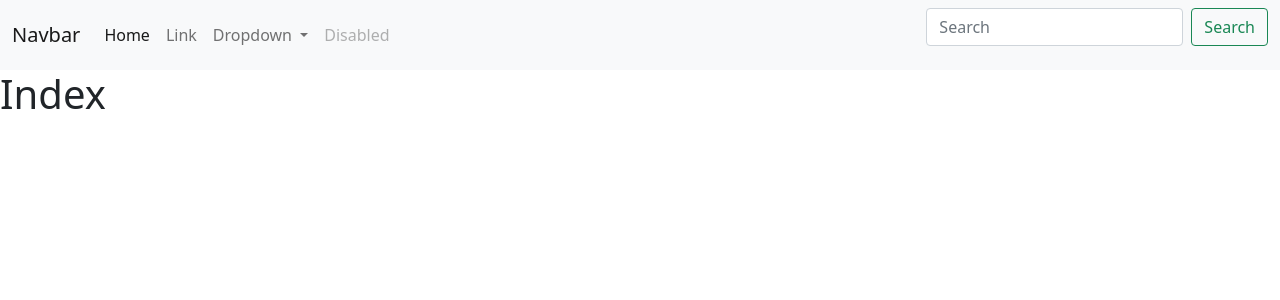
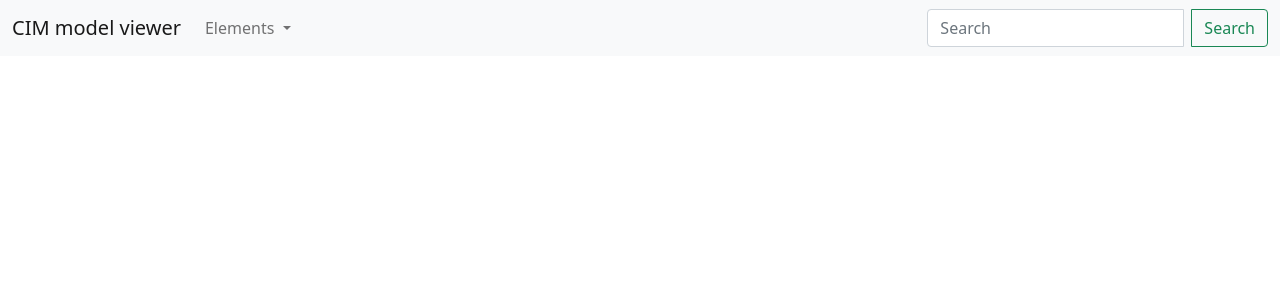
Before and after one commit to TOffergeld/cimpyorm-rest, a FastAPI app: page / in a window 1280 px wide. Shown: the top 300 px of the page. Run offline with FastAPI, Linux system fonts and the light colour scheme; some libraries are stand-ins or nearby versions.

Commit message:
Update with layouts and search form

```diff
--- a/main.py
+++ b/main.py
@@ -1,15 +1,24 @@
 import cimpyorm as cpo
-from fastapi import FastAPI, Request
+from fastapi import FastAPI, Request, Form
 from fastapi.templating import Jinja2Templates
 
 app = FastAPI()
-schema = cpo.Schema()
 templates = Jinja2Templates(directory="templates")
 
+schema = cpo.Schema()
+
+cnames = schema.model.classes.__dict__
+enumnames = schema.model.enum.__dict__
+dtypenames = schema.model.dt.__dict__
+typemap = \
+    {**{name: "Class" for name in cnames.keys()},
+    **{name: "Enumeration" for name in enumnames.keys()},
+    **{name: "Datatype" for name in dtypenames.keys()},}
+model = {**cnames, **enumnames, **dtypenames}
 
 @app.get("/")
 def index(request: Request):
-    return templates.TemplateResponse("index.html", {"request": request})
+    return templates.TemplateResponse("layout.html", {"request": request})
 
 
 @app.get("/class/{name}")
@@ -21,16 +30,6 @@ def class_(request: Request, name: str):
     return templates.TemplateResponse("classes.html",
     {"request": request, "table": class_.to_html(
         classes=("table", "table-striped"))})
-
-
-@app.get("/classes")
-def all_classes():
-    return [
-        {
-            "name": c.name,
-            "namespace": c.namespace.short
-        }
-        for c in schema.class_hierarchy()]
 
 
 @app.get("/classes/{classname}")
@@ -65,6 +64,47 @@ def hierarchy(start: str):
     return res
 
 
+
+@app.get("/show_table/{objectname}")
+def show_table(request: Request, objectname: str):
+    if objectname in model.keys():
+        return templates.TemplateResponse("table.html",
+        {
+            "request": request,
+            "objectname": objectname,
+            "category": typemap[objectname],
+            "table": model[objectname].to_html(
+                index=False,
+                classes=["table", "table-striped", "table-hover"],
+                table_id="description")
+        }
+        )
+
+
+@app.get("/show_table")
+def show_table_empty(request: Request):
+    pass
+
+
+@app.get("/classes")
+def classes(request: Request):
+    return templates.TemplateResponse("objects.html", {"request": request, "cnames": sorted(cnames.keys())})
+
+@app.get("/enums")
+def enums(request: Request):
+    return templates.TemplateResponse("objects.html", {"request": request, "cnames": sorted(enumnames.keys())})
+
+@app.get("/dtypes")
+def dtypes(request: Request):
+    return templates.TemplateResponse("objects.html", {"request": request, "cnames": sorted(dtypenames.keys())})
+
+
+@app.get("/objectnames")
+def objectnames():
+    return list(model.keys())
+
+
+
 def _recurse_hierarchy(node):
     _r = {}
     try:
--- a/templates/classes.html
+++ b/templates/classes.html
@@ -1,4 +1,4 @@
-{% extends "index.html" %}
+{% extends "layout.html" %}
 {% block content %}
   <style>
   table {text-align: left;}
--- a/templates/index.html
+++ /dev/null
@@ -1,49 +0,0 @@
-<html>
-<head>
-  {% block head %}
-    <title>Index</title>
-    <link href="https://cdn.jsdelivr.net/npm/bootstrap@5.0.2/dist/css/bootstrap.min.css" rel="stylesheet" integrity="sha384-EVSTQN3/azprG1Anm3QDgpJLIm9Nao0Yz1ztcQTwFspd3yD65VohhpuuCOmLASjC" crossorigin="anonymous">
-  {% endblock %}
-</head>
-<body>
-    <nav class="navbar navbar-expand-lg navbar-light bg-light">
-        <div class="container-fluid">
-          <a class="navbar-brand" href="#">Navbar</a>
-          <button class="navbar-toggler" type="button" data-bs-toggle="collapse" data-bs-target="#navbarSupportedContent" aria-controls="navbarSupportedContent" aria-expanded="false" aria-label="Toggle navigation">
-            <span class="navbar-toggler-icon"></span>
-          </button>
-          <div class="collapse navbar-collapse" id="navbarSupportedContent">
-            <ul class="navbar-nav me-auto mb-2 mb-lg-0">
-              <li class="nav-item">
-                <a class="nav-link active" aria-current="page" href="#">Home</a>
-              </li>
-              <li class="nav-item">
-                <a class="nav-link" href="#">Link</a>
-              </li>
-              <li class="nav-item dropdown">
-                <a class="nav-link dropdown-toggle" href="#" id="navbarDropdown" role="button" data-bs-toggle="dropdown" aria-expanded="false">
-                  Dropdown
-                </a>
-                <ul class="dropdown-menu" aria-labelledby="navbarDropdown">
-                  <li><a class="dropdown-item" href="#">Action</a></li>
-                  <li><a class="dropdown-item" href="#">Another action</a></li>
-                  <li><hr class="dropdown-divider"></li>
-                  <li><a class="dropdown-item" href="#">Something else here</a></li>
-                </ul>
-              </li>
-              <li class="nav-item">
-                <a class="nav-link disabled" href="#" tabindex="-1" aria-disabled="true">Disabled</a>
-              </li>
-            </ul>
-            <form class="d-flex">
-              <input class="form-control me-2" type="search" placeholder="Search" aria-label="Search">
-              <button class="btn btn-outline-success" type="submit">Search</button>
-            </form>
-          </div>
-        </div>
-      </nav>
-    {% block content %}
-      <h1>Index</h1>
-    {% endblock %}
-</body>
-</html>
--- /dev/null
+++ b/templates/layout.html
@@ -0,0 +1,74 @@
+<!doctype html>
+<html lang="en">
+  <head>
+    <!-- Required meta tags -->
+    <meta charset="utf-8">
+    <meta name="viewport" content="width=device-width, initial-scale=1">
+
+    <!-- Bootstrap CSS -->
+    <link href="https://cdn.jsdelivr.net/npm/bootstrap@5.0.2/dist/css/bootstrap.min.css" rel="stylesheet" integrity="sha384-EVSTQN3/azprG1Anm3QDgpJLIm9Nao0Yz1ztcQTwFspd3yD65VohhpuuCOmLASjC" crossorigin="anonymous">
+
+    <title>CIM Browser</title>
+  </head>
+
+
+{% block navbar %}
+<nav class="navbar navbar-expand-lg navbar-light bg-light">
+    <div class="container-fluid">
+        <div class="collapse navbar-collapse" id="navbarSupportedContent">
+            <ul class="navbar-nav mr-auto mt-4 mt-lg-0">
+                <a href="{{ url_for('index') }}" class="navbar-brand">CIM model viewer</a>
+                <li class="nav-item dropdown">
+                    <a class="nav-link dropdown-toggle" href="#" id="navbarDropdown" role="button" data-bs-toggle="dropdown" aria-expanded="false">
+                    Elements
+                    </a>
+                    <ul class="dropdown-menu" aria-labelledby="navbarDropdown">
+                        <li><a href="{{ url_for('classes') }}">Classes</a></li>
+                        <li><a href="{{ url_for('enums') }}">Enumerations</a></li>
+                        <li><a href="{{ url_for('dtypes') }}">Datatypes</a></li>
+                    </ul>
+                </li>
+            </ul>
+
+        </div>
+        <ul class="nav navbar-nav navbar-end">
+            <form class="ms-auto input-group" onsubmit="search(event)">
+                <input class="form-control me-2" type="search" placeholder="Search" id="cimclass">
+                <button class="btn btn-outline-success" type="submit">Search</button>
+            </form>
+        </ul>
+    </div>
+</nav>
+{% endblock %}
+
+{% block content %}
+
+{% endblock %}
+
+{% block scripts %}
+<script type="text/javascript" src="https://code.jquery.com/jquery-latest.js"></script>
+<script type="text/javascript" src="https://ajax.googleapis.com/ajax/libs/jqueryui/1.11.2/jquery-ui.js"></script>
+<script>
+$(function() {
+    $.ajax({
+        url: '{{ url_for("objectnames") }}'
+        }).done(function (data) {
+            $('#cimclass').autocomplete({
+                source: data,
+                minLength: 2
+            });
+        });
+    });
+
+
+function search(event) {
+    event.preventDefault();
+    data = document.getElementById("cimclass").value
+    path = location.protocol + "//" + location.host+"/show_table/"+data;
+    console.log(path)
+    window.location.href = path
+}
+</script>
+<script src="https://cdn.jsdelivr.net/npm/bootstrap@5.0.2/dist/js/bootstrap.bundle.min.js" integrity="sha384-MrcW6ZMFYlzcLA8Nl+NtUVF0sA7MsXsP1UyJoMp4YLEuNSfAP+JcXn/tWtIaxVXM" crossorigin="anonymous"></script>
+{% endblock %}
+</html>
```
Also changed, not shown: templates/objects.html (added, +17 -0 lines), templates/table.html (added, +53 -0 lines).
